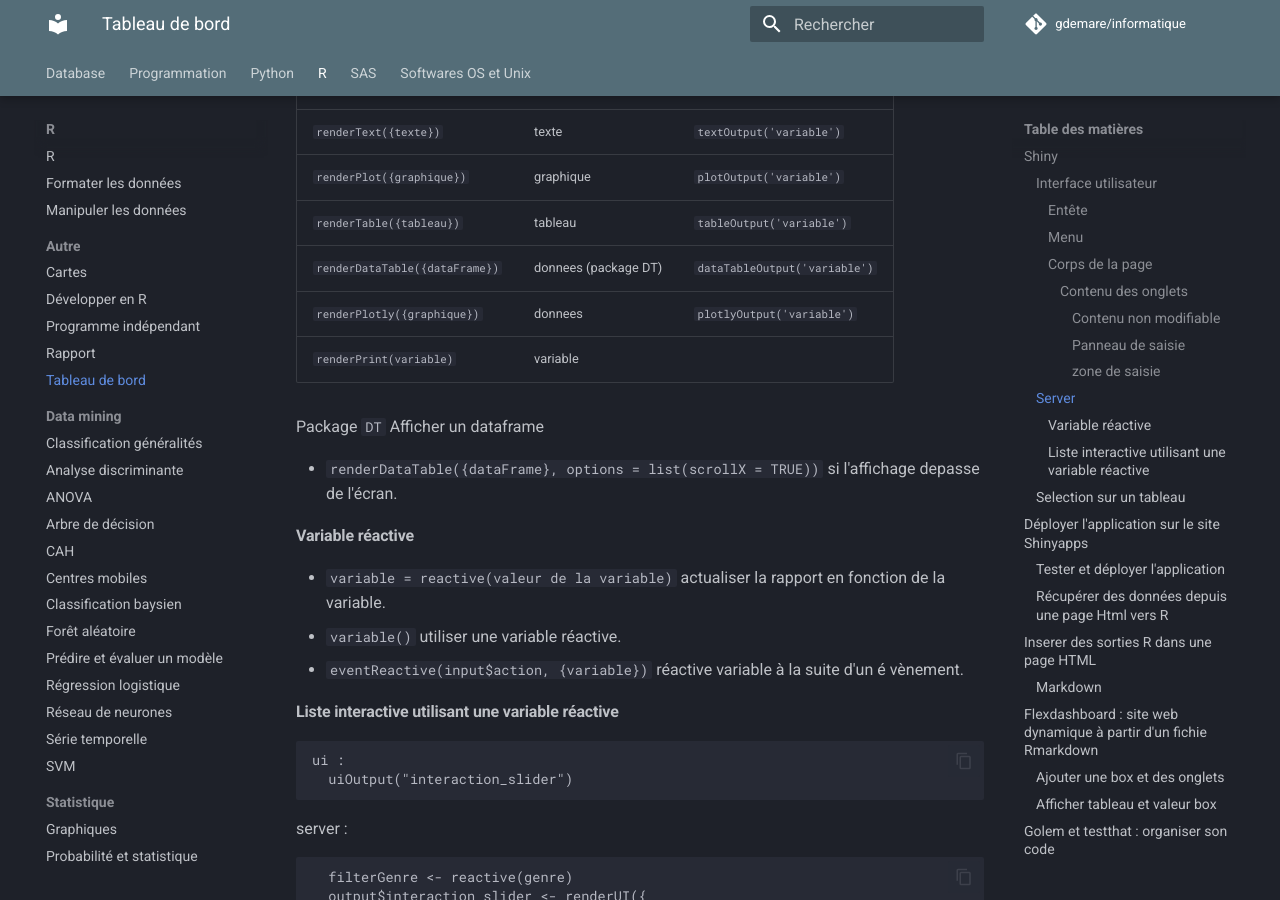
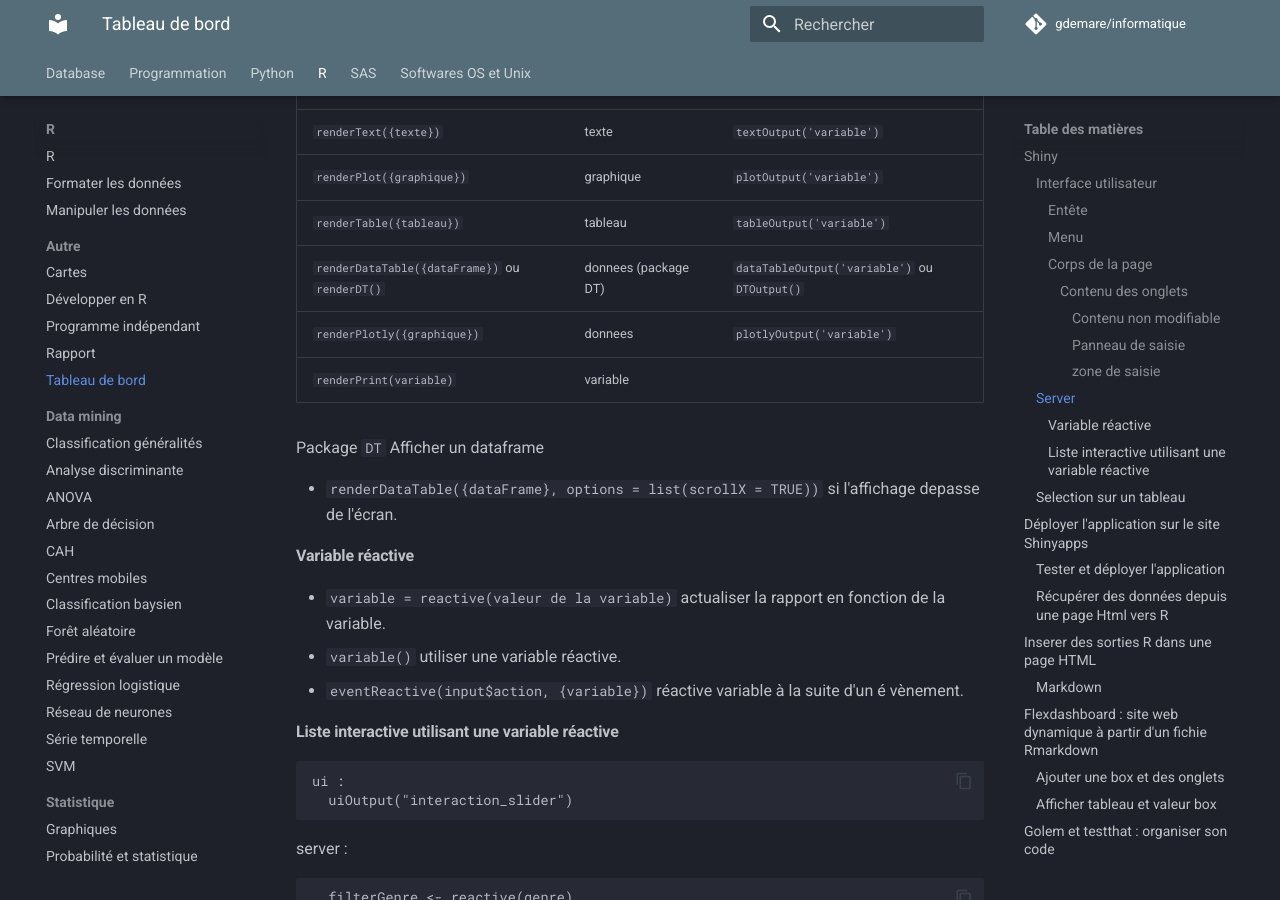
Before and after one commit to gdemare/Informatique, an MkDocs documentation site: the page built from docs/r/tableau-de-bord_r.md, in a window 1280 px wide and 900 px high, scrolled down 3662 px. Built offline with MkDocs 1.6.1 and Material for MkDocs 9.7.7, drawn with Linux system fonts in a browser that asks for light colours; comment, search, counter and statistics services are not loaded.

Commit message:
Update tableau-de-bord_r.md

```diff
--- a/docs/r/tableau-de-bord_r.md
+++ b/docs/r/tableau-de-bord_r.md
@@ -145,7 +145,7 @@ code server                       | rendu                     | code ui
 `renderText({texte})`             | texte                     | `textOutput('variable')`
 `renderPlot({graphique})`         | graphique                 | `plotOutput('variable')`
 `renderTable({tableau})`          | tableau                   | `tableOutput('variable')`
-`renderDataTable({dataFrame})`    | donnees (package DT)      | `dataTableOutput('variable')`
+`renderDataTable({dataFrame})` ou `renderDT()`   | donnees (package DT)      | `dataTableOutput('variable')` ou `DTOutput()`
 `renderPlotly({graphique})`       | donnees                   | `plotlyOutput('variable')`
 `renderPrint(variable)`           | variable                  |
 
```
